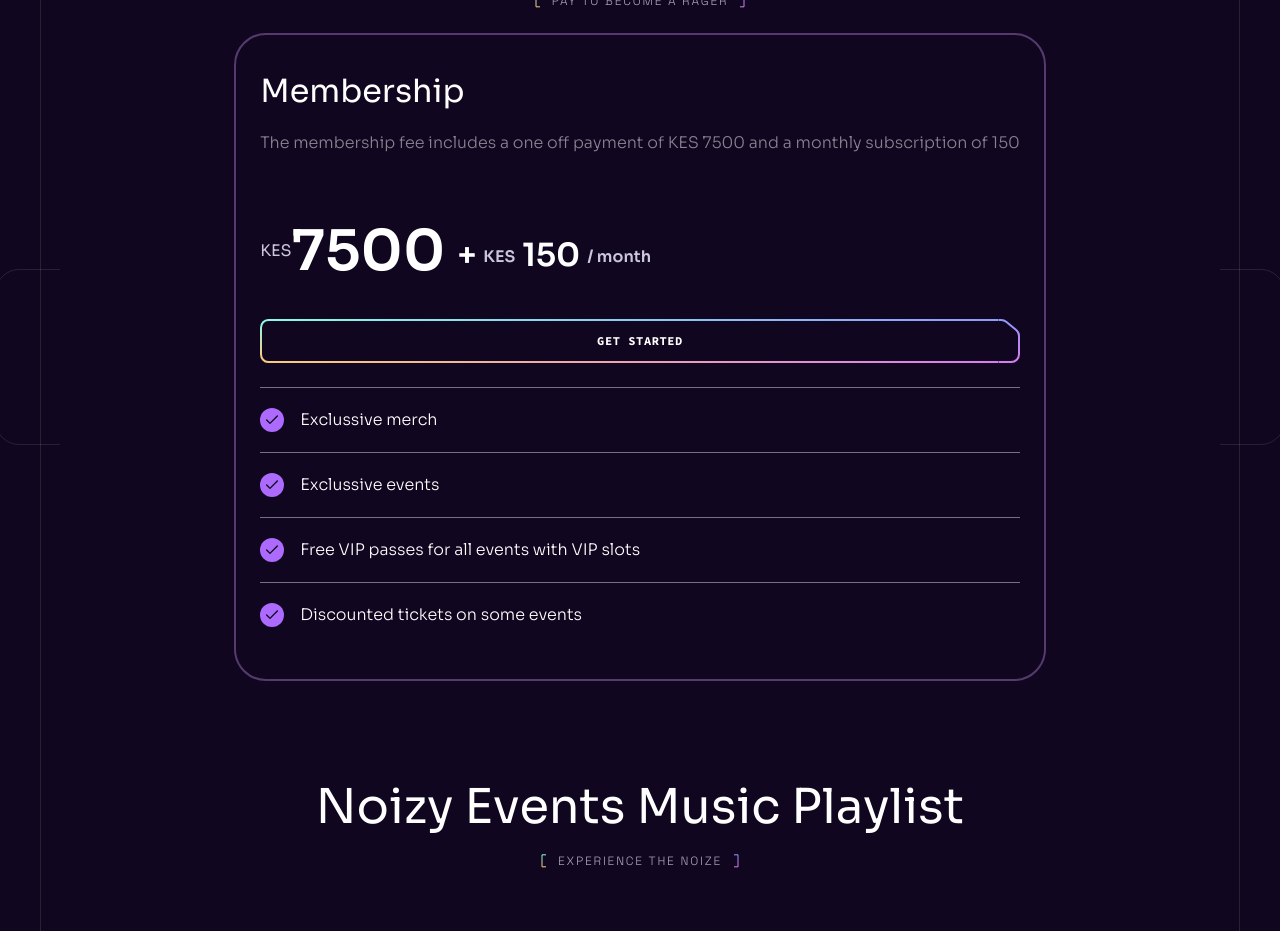
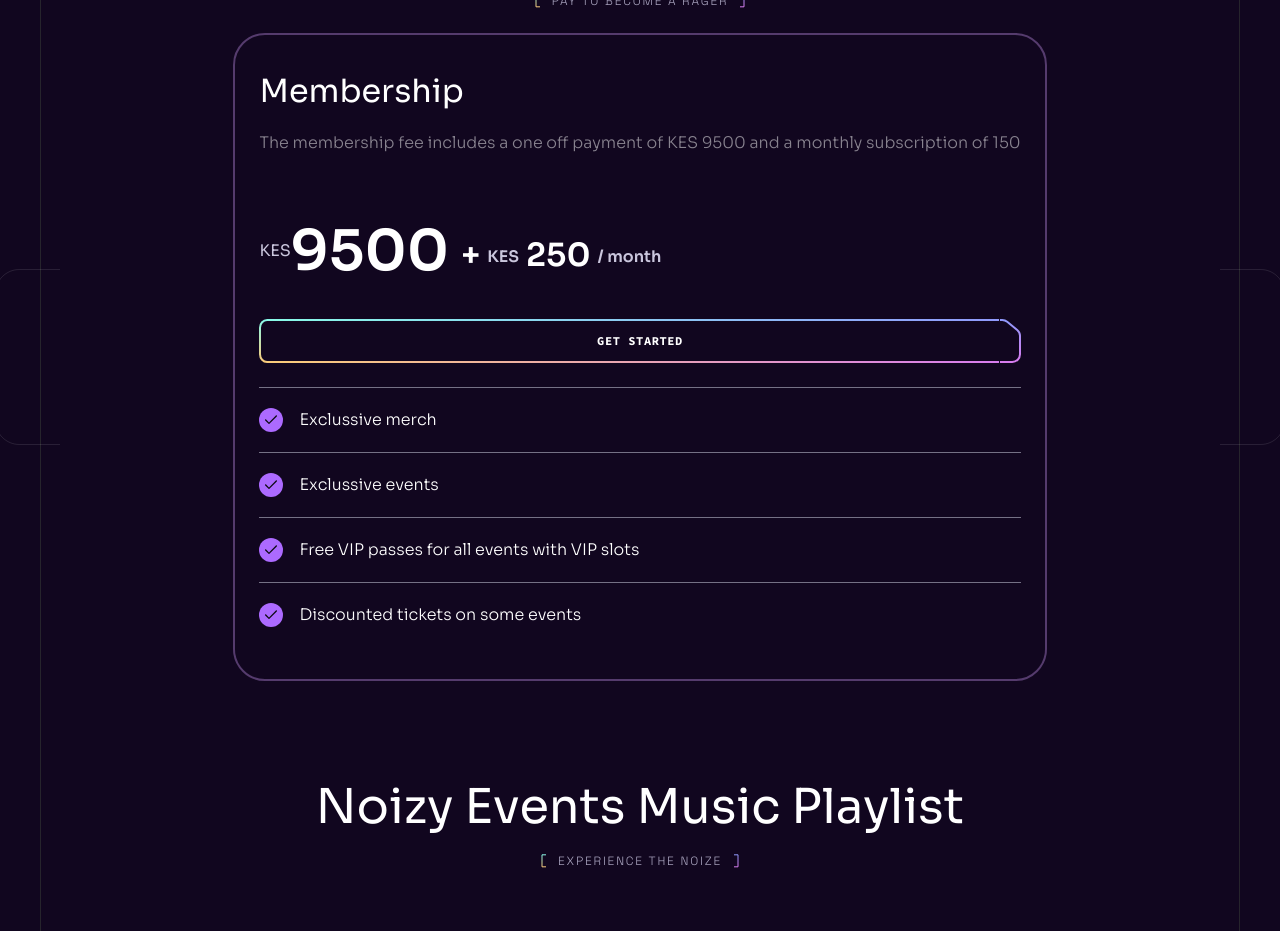
Before and after one commit to jeffRnR/noizy, a React (Vite) app: page / in a window 1280 px wide. Shown: the part 2140-3071 px from the top of the page. Built offline with nearby package versions, Linux system fonts and the light colour scheme; a web font is replaced by a local one.

Commit message:
some membership card changes

```diff
--- a/src/components/MembershipList.jsx
+++ b/src/components/MembershipList.jsx
@@ -42,6 +42,7 @@ const MembershipList = () => {
           <Button
             className="w-full mb-6"
             href="/payment"
+            id="membershipPayment"
             // white={!!item.oneOffPrice}
           >
             Get Started
--- a/src/constants/index.js
+++ b/src/constants/index.js
@@ -227,9 +227,9 @@ export const pricing = [
     id: "0",
     title: "Membership",
     description:
-      "The membership fee includes a one off payment of KES 7500 and a monthly subscription of 150",
-    oneOffPrice: "7500",
-    monthlyPrice: "150",
+      "The membership fee includes a one off payment of KES 9500 and a monthly subscription of 150",
+    oneOffPrice: "9500",
+    monthlyPrice: "250",
     features: [
       "Exclussive merch",
       "Exclussive events",
```
